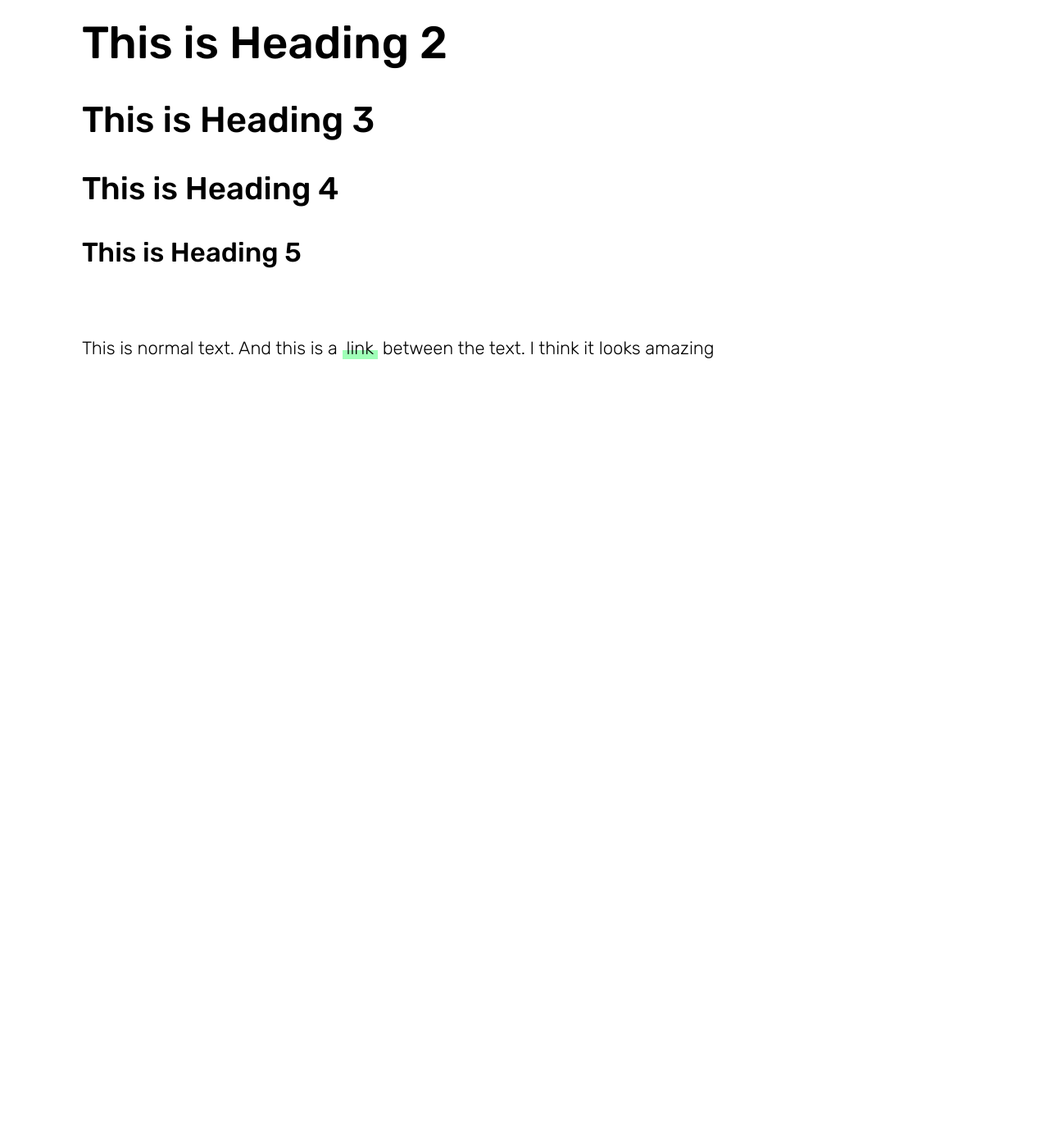
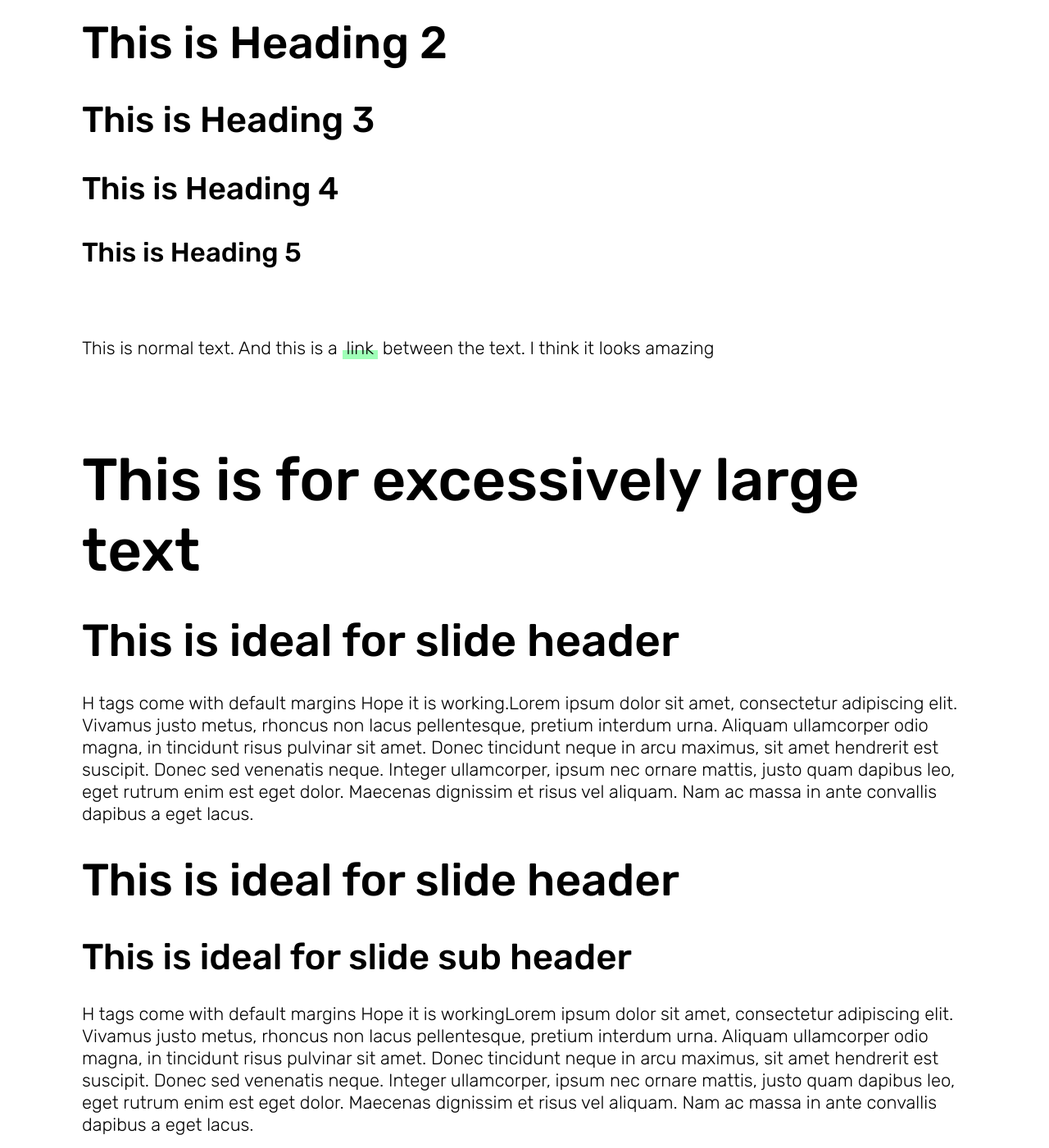
Before and after one commit to sudoshreyansh/sudoshreyansh.github.io, a Jekyll site: the page built from test.md, in a window 1280 px wide and 1400 px high, scrolled down 136 px. Shown: the whole window at 82% size. Built offline with Jekyll 4.4.1, drawn with Linux system fonts in a browser that asks for light colours; before the commit the page ends 900 px from its top, so only the background shows below that.

Commit message:
further font testing

```diff
--- a/test.md
+++ b/test.md
@@ -13,3 +13,13 @@ title: about
         <br><br>
 
         <p>This is normal text. And this is a <a href="">link</a> between the text. I think it looks amazing</p>
+
+        <br><br>
+
+        <h1>This is for excessively large text</h1>
+
+        <h2>This is ideal for slide header</h2>
+        <p>H tags come with default margins Hope it is working.Lorem ipsum dolor sit amet, consectetur adipiscing elit. Vivamus justo metus, rhoncus non lacus pellentesque, pretium interdum urna. Aliquam ullamcorper odio magna, in tincidunt risus pulvinar sit amet. Donec tincidunt neque in arcu maximus, sit amet hendrerit est suscipit. Donec sed venenatis neque. Integer ullamcorper, ipsum nec ornare mattis, justo quam dapibus leo, eget rutrum enim est eget dolor. Maecenas dignissim et risus vel aliquam. Nam ac massa in ante convallis dapibus a eget lacus.</p>
+        <h2>This is ideal for slide header</h2>
+        <h3>This is ideal for slide sub header</h3>
+        <p>H tags come with default margins Hope it is workingLorem ipsum dolor sit amet, consectetur adipiscing elit. Vivamus justo metus, rhoncus non lacus pellentesque, pretium interdum urna. Aliquam ullamcorper odio magna, in tincidunt risus pulvinar sit amet. Donec tincidunt neque in arcu maximus, sit amet hendrerit est suscipit. Donec sed venenatis neque. Integer ullamcorper, ipsum nec ornare mattis, justo quam dapibus leo, eget rutrum enim est eget dolor. Maecenas dignissim et risus vel aliquam. Nam ac massa in ante convallis dapibus a eget lacus.</p>
```
